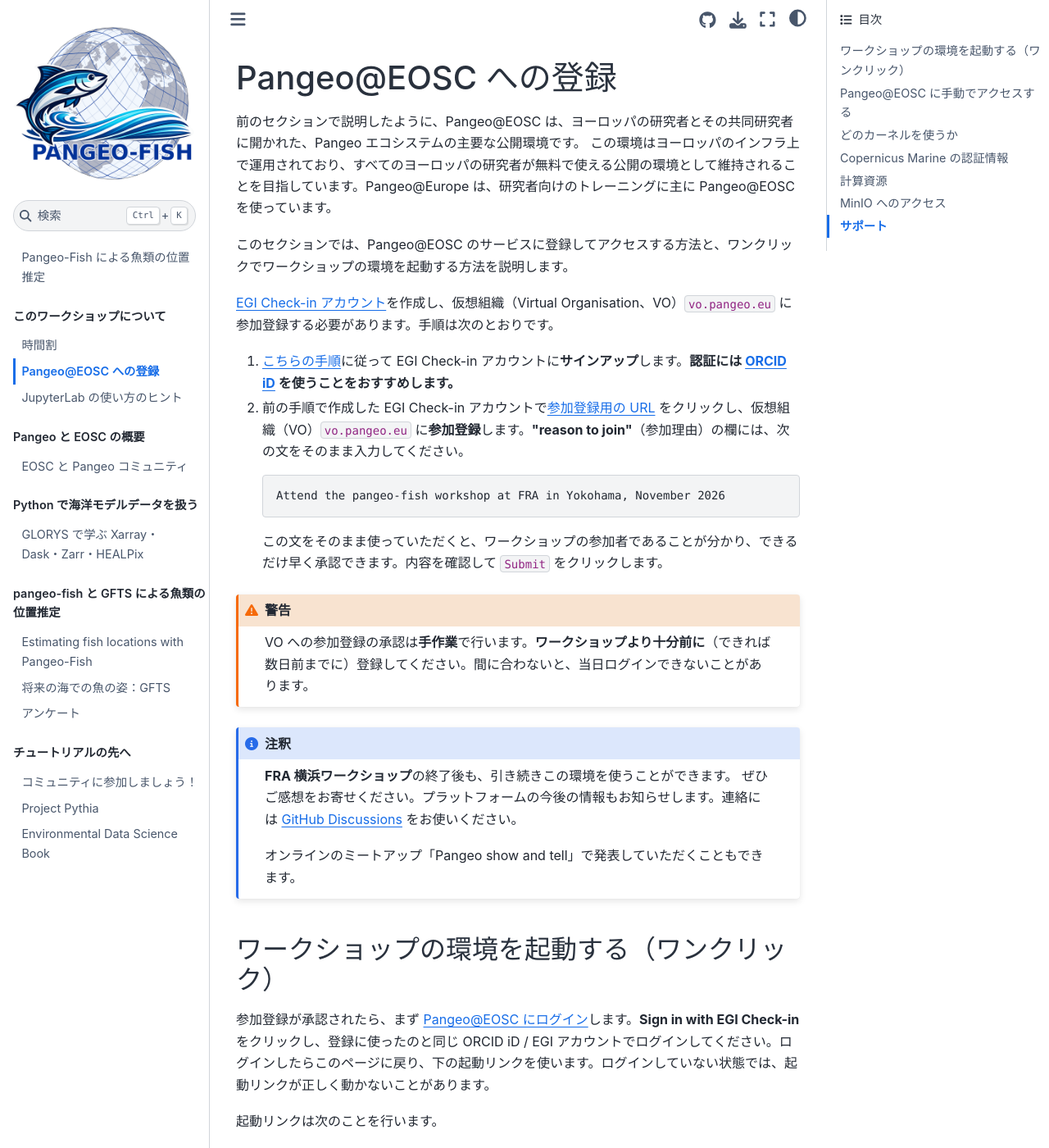
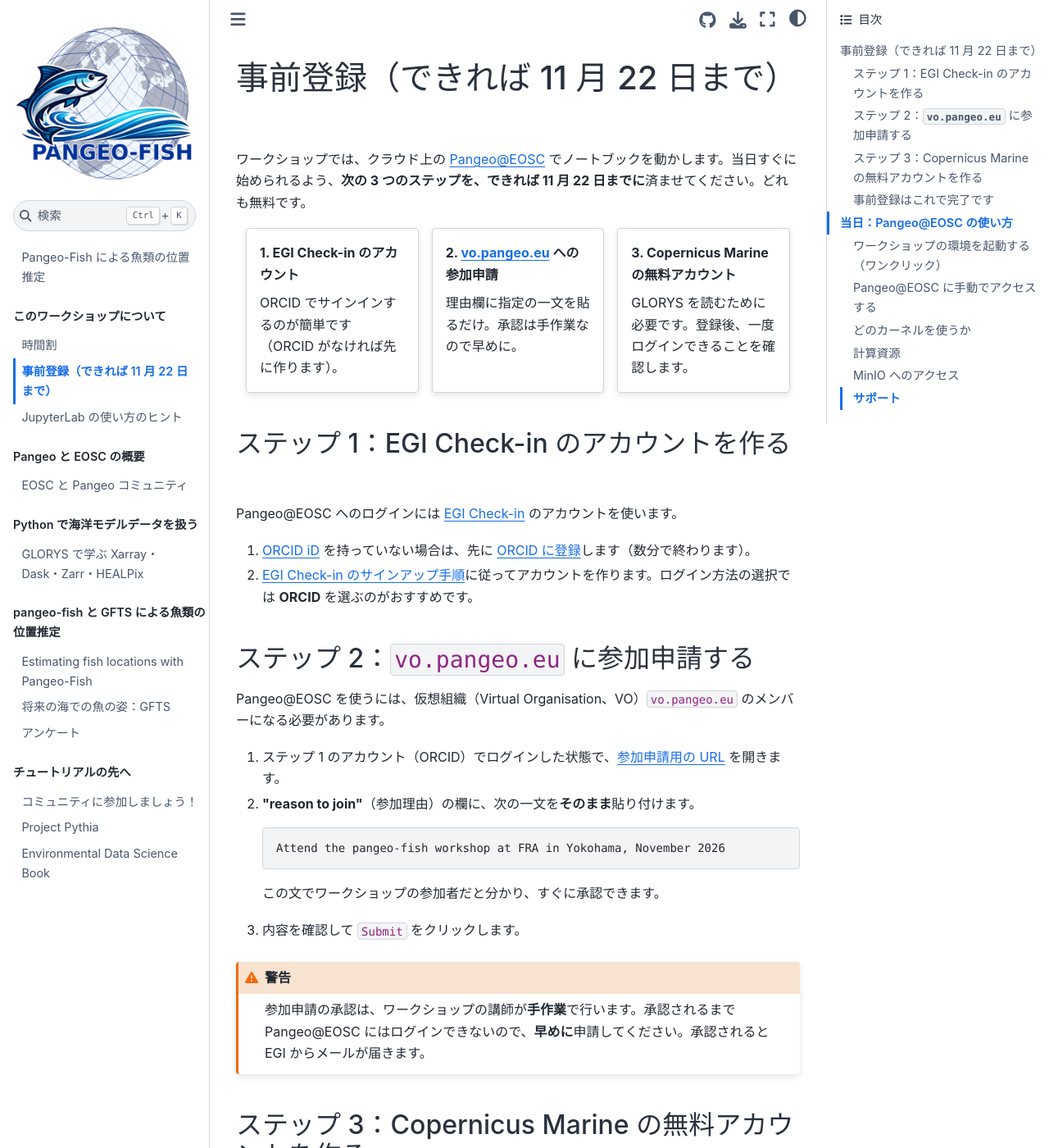
Before and after one commit to pangeo-fish/pangeo-fish-fra2026, a Jupyter Book: the page built from docs/users-getting-started.md, in a window 1280 px wide and 1400 px high. Shown: the whole window at 82% size. Built offline with Jupyter Book 1.0.4 settings and Sphinx 7.4.7 and the Sphinx Book theme 1.1.4, drawn with Linux system fonts in a browser that asks for light colours; comment, search, counter and statistics services are not loaded; some of the changed text lies outside the part shown.

Commit message:
登録ページを「事前登録（3 ステップ、できれば 11/22 まで）」に再構成

````diff
--- a/docs/agenda.md
+++ b/docs/agenda.md
@@ -14,7 +14,7 @@
 | 11:40 | その先へ：自分のタグで試すときの入力形式、FRA-ROMS、GFTS。質疑と[アンケート](feedback) |
 | 12:00 | 終了 |
 
-ワークショップの前に済ませておくこと（詳しくは [Pangeo@EOSC への登録](users-getting-started)）：
+ワークショップの前に済ませておくこと（詳しくは [事前登録](users-getting-started)、できれば 11 月 22 日まで）：
 
 - EGI Check-in に登録し、`vo.pangeo.eu` Virtual Organisation への参加を申請する（承認は手作業なので、早めに）。
 - [Copernicus Marine](https://data.marine.copernicus.eu/register) の無料アカウントを作る。
--- a/docs/intro.md
+++ b/docs/intro.md
@@ -41,7 +41,7 @@
 
 ワークショップは **2026年11月25日（水）10:00〜12:00** に、水産研究・教育機構（FRA）**横浜庁舎**で対面開催します。
 
-Pangeo@EOSC の[事前登録](users-getting-started)の手順を、**ワークショップの前に**済ませてください。参加申請の承認は手作業で行われるため、時間がかかることがあります。
+Pangeo@EOSC の[事前登録](users-getting-started)（3 ステップ）を、**できれば 11 月 22 日までに**済ませてください。参加申請の承認は手作業で行われるため、時間がかかることがあります。
 
 # 概要
 
@@ -67,4 +67,4 @@
 
 ## 環境の準備
 
-FRA 横浜ワークショップに参加する方は、[Pangeo@EOSC](https://pangeo-data.github.io/pangeo-eosc/) 上でノートブックを実行します。**ワークショップの前に**、[Pangeo@EOSC への登録](users-getting-started)の手順に従って登録してください。ワークショップ後も Pangeo@EOSC を使い続けたい場合は、同じアカウントをそのまま使えます。
+FRA 横浜ワークショップに参加する方は、[Pangeo@EOSC](https://pangeo-data.github.io/pangeo-eosc/) 上でノートブックを実行します。**ワークショップの前に**、[事前登録](users-getting-started)の 3 つのステップを済ませてください（できれば 11 月 22 日まで）。ワークショップ後も Pangeo@EOSC を使い続けたい場合は、同じアカウントをそのまま使えます。
--- a/docs/users-getting-started.md
+++ b/docs/users-getting-started.md
@@ -1,36 +1,89 @@
 
-# Pangeo@EOSC への登録
+# 事前登録（できれば 11 月 22 日まで）
 
-前のセクションで説明したように、Pangeo@EOSC は、ヨーロッパの研究者とその共同研究者に開かれた、Pangeo エコシステムの主要な公開環境です。
-この環境はヨーロッパのインフラ上で運用されており、すべてのヨーロッパの研究者が無料で使える公開の環境として維持されることを目指しています。Pangeo@Europe は、研究者向けのトレーニングに主に Pangeo@EOSC を使っています。
+ワークショップでは、クラウド上の [Pangeo@EOSC](https://pangeo-data.github.io/pangeo-eosc/) でノートブックを動かします。当日すぐに始められるよう、**次の 3 つのステップを、できれば 11 月 22 日までに**済ませてください。どれも無料です。
 
-このセクションでは、Pangeo@EOSC のサービスに登録してアクセスする方法と、ワンクリックでワークショップの環境を起動する方法を説明します。
+::::{grid} 1 1 3 3
+:gutter: 3
 
-[EGI Check-in アカウント](https://www.egi.eu/service/check-in/)を作成し、仮想組織（Virtual Organisation、VO）`vo.pangeo.eu` に参加登録する必要があります。手順は次のとおりです。
+:::{grid-item-card} 1. EGI Check-in のアカウント
+:link: step1-egi
+:link-type: ref
 
-1. [こちらの手順](https://docs.egi.eu/users/aai/check-in/signup/)に従って EGI Check-in アカウントに**サインアップ**します。**認証には [ORCID iD](https://orcid.org/) を使うことをおすすめします。**
-2. 前の手順で作成した EGI Check-in アカウントで[参加登録用の URL](https://aai.egi.eu/auth/realms/id/account/#/enroll?groupPath=/vo.pangeo.eu) をクリックし、仮想組織（VO）`vo.pangeo.eu` に**参加登録**します。**"reason to join"**（参加理由）の欄には、次の文をそのまま入力してください。
+ORCID でサインインするのが簡単です（ORCID がなければ先に作ります）。
+:::
+
+:::{grid-item-card} 2. vo.pangeo.eu への参加申請
+:link: step2-vo
+:link-type: ref
+
+理由欄に指定の一文を貼るだけ。承認は手作業なので早めに。
+:::
+
+:::{grid-item-card} 3. Copernicus Marine の無料アカウント
+:link: step3-cmems
+:link-type: ref
+
+GLORYS を読むために必要です。登録後、一度ログインできることを確認します。
+:::
+::::
+
+(step1-egi)=
+## ステップ 1：EGI Check-in のアカウントを作る
+
+Pangeo@EOSC へのログインには [EGI Check-in](https://www.egi.eu/service/check-in/) のアカウントを使います。
+
+1. [ORCID iD](https://orcid.org/) を持っていない場合は、先に [ORCID に登録](https://orcid.org/register)します（数分で終わります）。
+2. [EGI Check-in のサインアップ手順](https://docs.egi.eu/users/aai/check-in/signup/)に従ってアカウントを作ります。ログイン方法の選択では **ORCID** を選ぶのがおすすめです。
+
+(step2-vo)=
+## ステップ 2：`vo.pangeo.eu` に参加申請する
+
+Pangeo@EOSC を使うには、仮想組織（Virtual Organisation、VO）`vo.pangeo.eu` のメンバーになる必要があります。
+
+1. ステップ 1 のアカウント（ORCID）でログインした状態で、[参加申請用の URL](https://aai.egi.eu/auth/realms/id/account/#/enroll?groupPath=/vo.pangeo.eu) を開きます。
+2. **"reason to join"**（参加理由）の欄に、次の一文を**そのまま**貼り付けます。
 
    ```text
    Attend the pangeo-fish workshop at FRA in Yokohama, November 2026
    ```
 
-   この文をそのまま使っていただくと、ワークショップの参加者であることが分かり、できるだけ早く承認できます。内容を確認して `Submit` をクリックします。
+   この文でワークショップの参加者だと分かり、すぐに承認できます。
+3. 内容を確認して `Submit` をクリックします。
 
 :::{warning}
-VO への参加登録の承認は**手作業**で行います。**ワークショップより十分前に**（できれば数日前までに）登録してください。間に合わないと、当日ログインできないことがあります。
+参加申請の承認は、ワークショップの講師が**手作業**で行います。承認されるまで Pangeo@EOSC にはログインできないので、**早めに**申請してください。承認されると EGI からメールが届きます。
 :::
 
+(step3-cmems)=
+## ステップ 3：Copernicus Marine の無料アカウントを作る
+
+どちらのノートブックも、[Copernicus Marine Service](https://data.marine.copernicus.eu/) から海洋モデルのデータ（GLORYS、全球海洋物理再解析）をダウンロードします。そのため、Copernicus Marine の（無料の）アカウントが必要です。
+
+1. [https://data.marine.copernicus.eu/register](https://data.marine.copernicus.eu/register) でアカウントを作成します（メールアドレスがあれば作れます。届いたメールのリンクをクリックして確認してください）。
+2. **ユーザー名**（多くの場合メールアドレス）と**パスワード**を控えておきます。
+3. [https://data.marine.copernicus.eu/](https://data.marine.copernicus.eu/) で一度ログインし、そのユーザー名とパスワードでログインできることを確認します。
+
+当日は、最初のノートブックで一度だけユーザー名とパスワードの入力を求められます（`copernicusmarine.login()`）。入力した情報は Pangeo@EOSC のホームディレクトリの `~/.copernicusmarine/.copernicusmarine-credentials` に保存されます。ホームディレクトリは永続的なので、再び入力を求められることはありません。
+
+## 事前登録はこれで完了です
+
+承認のメールが届いたら、時間があれば下の「ワークショップの環境を起動する」の手順で一度ログインし、環境を起動してみてください。当日の待ち時間を減らせます。うまくいかない場合は、[issue](https://github.com/pangeo-fish/pangeo-fish-fra2026/issues) でお知らせください。
+
 :::{note}
-**FRA 横浜ワークショップ**の終了後も、引き続きこの環境を使うことができます。
+**FRA 横浜ワークショップ**の終了後も、同じアカウントで引き続きこの環境を使うことができます。
 ぜひご感想をお寄せください。プラットフォームの今後の情報もお知らせします。連絡には [GitHub Discussions](https://github.com/pangeo-data/pangeo-eosc/discussions) をお使いください。
 
 オンラインのミートアップ「Pangeo show and tell」で発表していただくこともできます。
 :::
 
+# 当日：Pangeo@EOSC の使い方
+
+Pangeo@EOSC は、ヨーロッパの研究者とその共同研究者に開かれた、Pangeo エコシステムの主要な公開環境です。ヨーロッパのインフラ上で運用されており、Pangeo@Europe は研究者向けのトレーニングに主に Pangeo@EOSC を使っています。
+
 ## ワークショップの環境を起動する（ワンクリック）
 
-参加登録が承認されたら、まず [Pangeo@EOSC にログイン](https://pangeo-eosc.vm.fedcloud.eu/hub/login)します。**Sign in with EGI Check-in** をクリックし、登録に使ったのと同じ ORCID iD / EGI アカウントでログインしてください。ログインしたらこのページに戻り、下の起動リンクを使います。ログインしていない状態では、起動リンクが正しく動かないことがあります。
+参加申請が承認されたら、まず [Pangeo@EOSC にログイン](https://pangeo-eosc.vm.fedcloud.eu/hub/login)します。**Sign in with EGI Check-in** をクリックし、登録に使ったのと同じ ORCID iD / EGI アカウントでログインしてください。ログインしたらこのページに戻り、下の起動リンクを使います。ログインしていない状態では、起動リンクが正しく動かないことがあります。
 
 起動リンクは次のことを行います。
 
@@ -79,16 +132,6 @@
 
 JupyterLab の実用的なヒント（すべてのセルの実行、カーネルの終了、サーバーの停止、フォルダの削除など）は {doc}`jupyterlab-basics` にまとめています。
 
-## Copernicus Marine の認証情報
-
-どちらのノートブックも、[Copernicus Marine Service](https://data.marine.copernicus.eu/) から海洋モデルのデータ（GLORYS、全球海洋物理再解析）をダウンロードします。そのため、Copernicus Marine の（無料の）アカウントが必要です。
-
-1. [https://data.marine.copernicus.eu/register](https://data.marine.copernicus.eu/register) でアカウントを作成します（メールアドレスがあれば作れます。届いたメールのリンクをクリックして確認してください）。
-2. **ユーザー名**（多くの場合メールアドレス）と**パスワード**を控えておきます。
-3. 最初のノートブックで一度だけ入力を求められます（`copernicusmarine.login()`）。入力した情報は Pangeo@EOSC のホームディレクトリの `~/.copernicusmarine/.copernicusmarine-credentials` に保存されます。ホームディレクトリは永続的なので、再び入力を求められることはありません。
-
-確認メールが届くまで数分かかることがあるので、アカウントは**ワークショップの前に**作成しておいてください。
-
 ## 計算資源
 
 現在（2023 年 9 月時点）、Pangeo@EOSC は、Jupyter（8 CPU、32 GB RAM）と Dask クラスター（最大 4 ワーカー、各ワーカー 8 CPU・32 GB RAM）を 20 人が同時に使える構成になっています。この構成は、利用状況や CESNET の資源の空き状況によって変わることがあります。
````
Also changed, not shown: README.md (+1 -1 lines).
